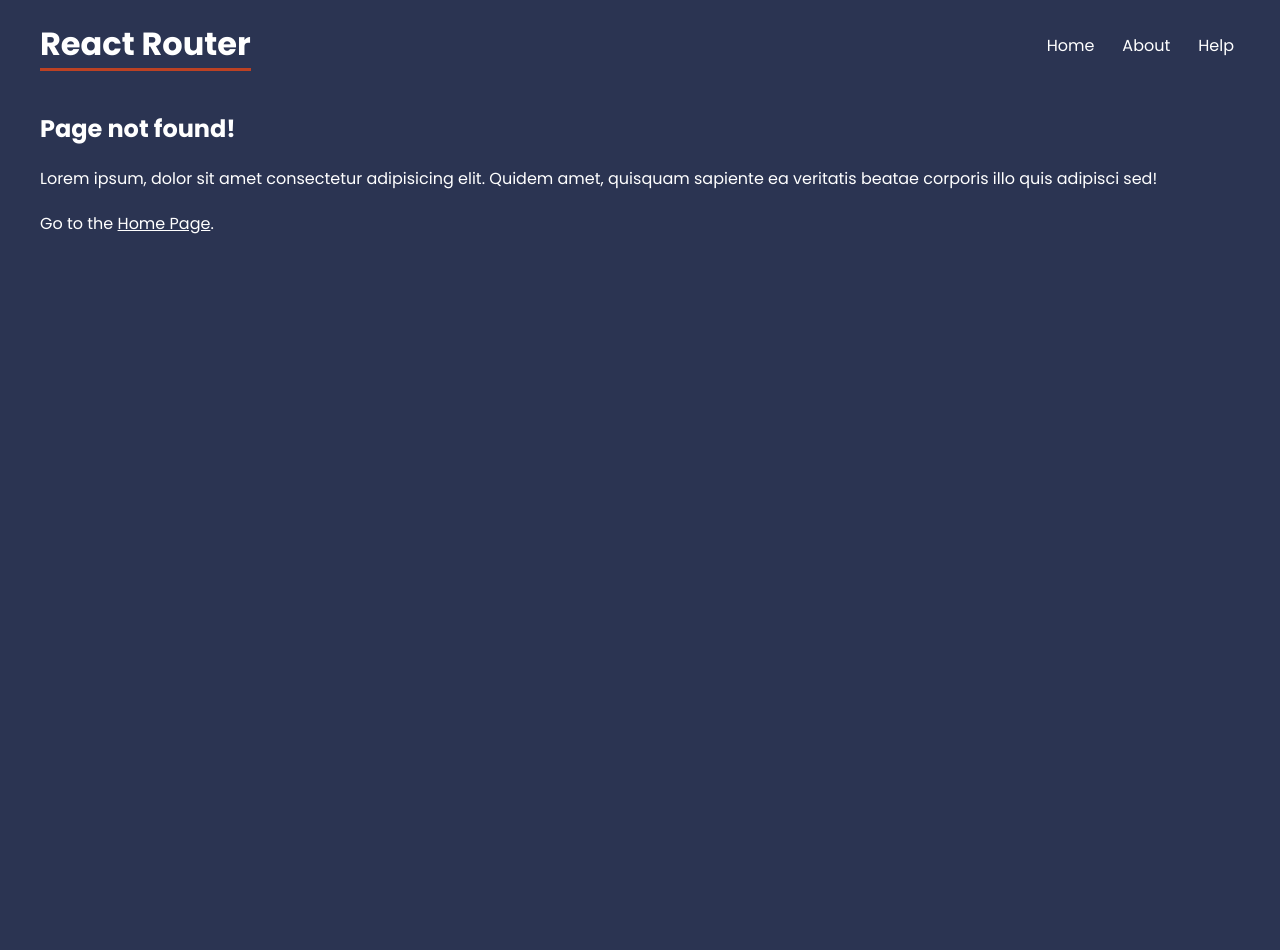
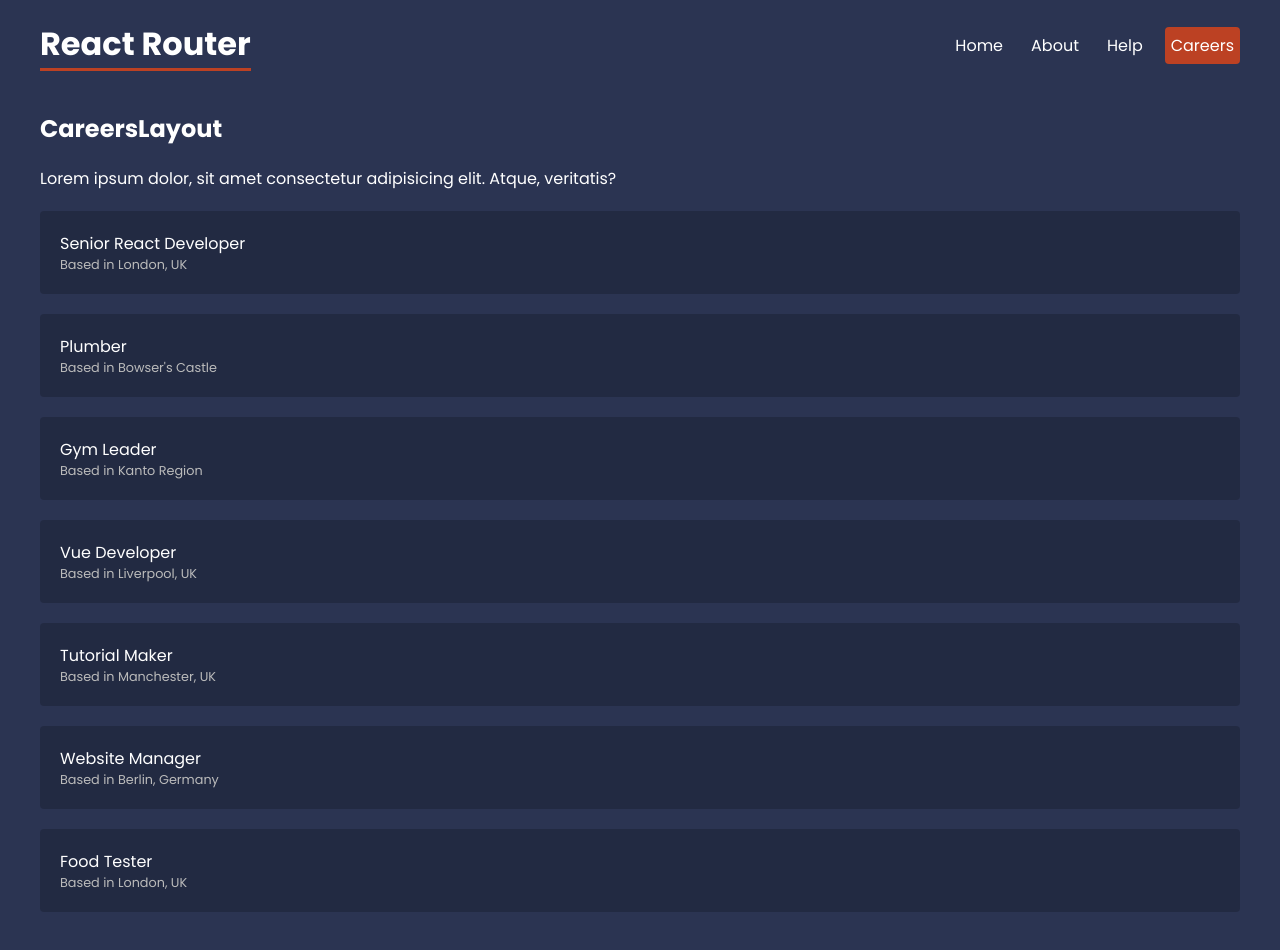
Before and after one commit to bazmurphy/react-router, a React (Create React App) app: page /careers in a window 1280 px wide. Shown: the top 950 px of the page. Before the commit the page ends 800 px from the top, so only its background shows below. Built offline with nearby package versions, Linux system fonts and the light colour scheme; data requests are answered from the project's data file.

Commit message:
06-loaders

```diff
--- a/package.json
+++ b/package.json
@@ -6,6 +6,7 @@
     "@testing-library/jest-dom": "^5.16.5",
     "@testing-library/react": "^13.4.0",
     "@testing-library/user-event": "^13.5.0",
+    "json-server": "^0.17.3",
     "react": "^18.2.0",
     "react-dom": "^18.2.0",
     "react-router-dom": "^6.13.0",
--- a/src/App.js
+++ b/src/App.js
@@ -9,12 +9,14 @@ import {
 // layouts
 import RootLayout from "./layouts/RootLayout";
 import HelpLayout from "./layouts/HelpLayout";
+import CareersLayout from "./layouts/CareersLayout";
 
 // pages
 import Home from "./pages/Home";
 import About from "./pages/About";
 import Faq from "./pages/help/Faq";
 import Contact from "./pages/help/Contact";
+import Careers, { careersLoader } from "./pages/careers/Careers";
 import NotFound from "./pages/NotFound";
 
 // we create a new Browser Router
@@ -33,15 +35,28 @@ import NotFound from "./pages/NotFound";
 // for handling route requests that do not exist, one way is to create a catchall at the end of the Route Tree
 // where the path is a catch all "*" with a NotFound component
 
+// Loaders are a way that we can load data into a Component before it renders
+// We might have a products page component that lists a lot of products that come from an API
+// And a Loader would allow us to fetch those products from the API BEFORE THE COMPONENT RENDERS IN THE BROWSER
+// And inside that Component we then don't need to worry about using a useEffect hook to fetch the data when the Component renders
+// Because the Loader function does that all for us AHEAD of time.
+
 const router = createBrowserRouter(
   createRoutesFromElements(
     <Route path="/" element={<RootLayout />}>
       <Route index element={<Home />} />
       <Route path="about" element={<About />} />
+
       <Route path="help" element={<HelpLayout />}>
         <Route path="faq" element={<Faq />} />
         <Route path="contact" element={<Contact />} />
       </Route>
+
+      <Route path="careers" element={<CareersLayout />}>
+        {/* it runs the "careersLoader" function "ahead of time" and fetches the data and returns the json data as a Promise to the Careers component */}
+        <Route index element={<Careers />} loader={careersLoader} />
+      </Route>
+
       <Route path="*" element={<NotFound />} />
     </Route>
   )
--- a/src/index.css
+++ b/src/index.css
@@ -122,7 +122,27 @@ form label span {
 }
 
 /* careers list */
+.careers > a {
+  display: block;
+  background: rgba(0, 0, 0, 0.2);
+  padding: 20px;
+  border-radius: 4px;
+  margin: 20px 0;
+  text-decoration: none;
+}
 
+.careers > a:hover p {
+  color: var(--primary);
+}
+
+.careers p {
+  margin: 0;
+}
+
+.careers > a p:last-child {
+  font-size: 0.8em;
+  color: #bbb;
+}
 /* careers details */
 
 /* breadcrumbs */
--- /dev/null
+++ b/src/layouts/CareersLayout.js
@@ -0,0 +1,16 @@
+import { Outlet } from "react-router-dom";
+
+const CareersLayout = () => {
+  return (
+    <div className="careers-layout">
+      <h2>CareersLayout</h2>
+      <p>
+        Lorem ipsum dolor, sit amet consectetur adipisicing elit. Atque,
+        veritatis?
+      </p>
+      <Outlet />
+    </div>
+  );
+};
+
+export default CareersLayout;
--- a/src/layouts/RootLayout.js
+++ b/src/layouts/RootLayout.js
@@ -15,6 +15,7 @@ const RootLayout = () => {
           <NavLink to="/">Home</NavLink>
           <NavLink to="about">About</NavLink>
           <NavLink to="help">Help</NavLink>
+          <NavLink to="careers">Careers</NavLink>
         </nav>
       </header>
 
--- /dev/null
+++ b/src/pages/careers/Careers.js
@@ -0,0 +1,42 @@
+import { useLoaderData, Link } from "react-router-dom";
+
+const Careers = () => {
+  // INSTEAD OF NORMALLY DOING THIS:
+  // const [data, setData] = useState([]);
+  // useEffect(() => {}, []);
+
+  // WE CAN USE A LOADER FUNCTION INSTEAD
+  // So we don't need to useEffect and store the data in useState
+
+  // we use a special hook that React Router gives us "useLoaderData"
+  // it resolves the Promise that the "careersLoader" gives us
+  const careers = useLoaderData();
+
+  return (
+    <div className="careers">
+      {careers.map((career) => {
+        return (
+          <Link to="/" key={career.id}>
+            <p>{career.title}</p>
+            <p>Based in {career.location}</p>
+          </Link>
+        );
+      })}
+    </div>
+  );
+};
+
+export default Careers;
+
+// we make a function outside of the Component itself (it can even be in another file)
+// and it runs the Loader function whenever we click on whichever Link is associated with that Loader
+// and we will associate the Loader with the Route later
+
+// we need to export this function so we can import it in App, so that we can associate it with a Route
+
+export const careersLoader = async () => {
+  const response = await fetch("http://localhost:4000/careers");
+  // this is a Promise, but that doesn't matter, React Router is going to resolve that Promise
+  // and get the data for us which we can then access later using the useLoaderData Hook inside the Component
+  return response.json();
+};
```
Also changed, not shown: 2 other files (tests, documents, lock files or other folders).
